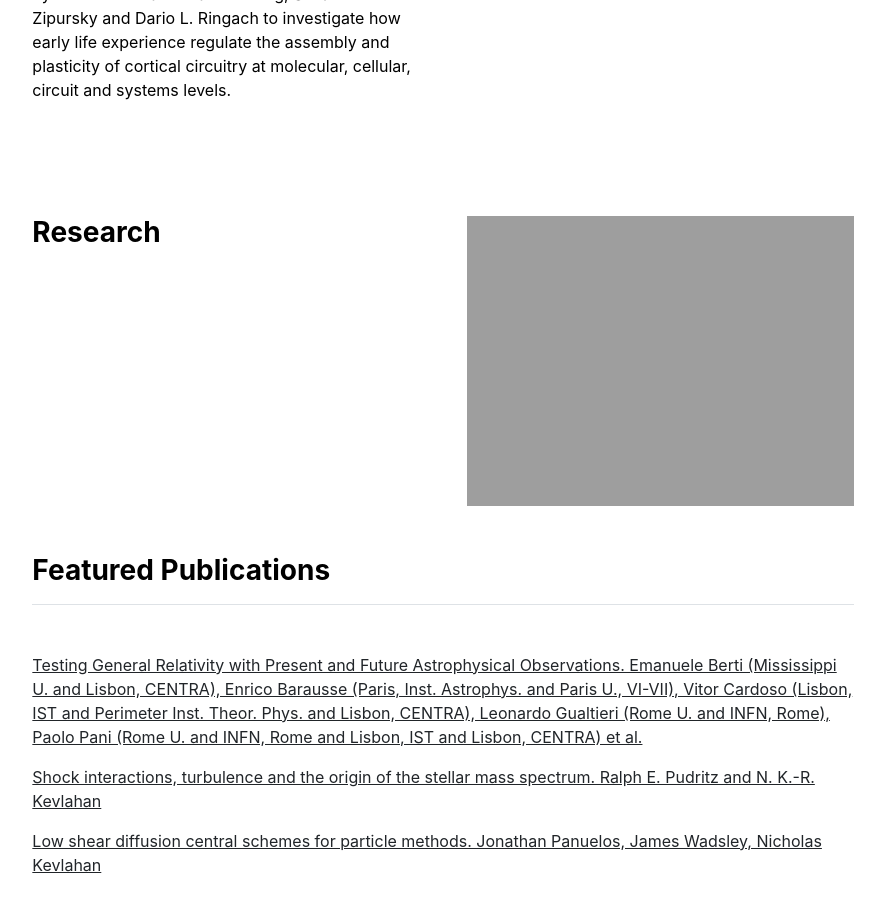
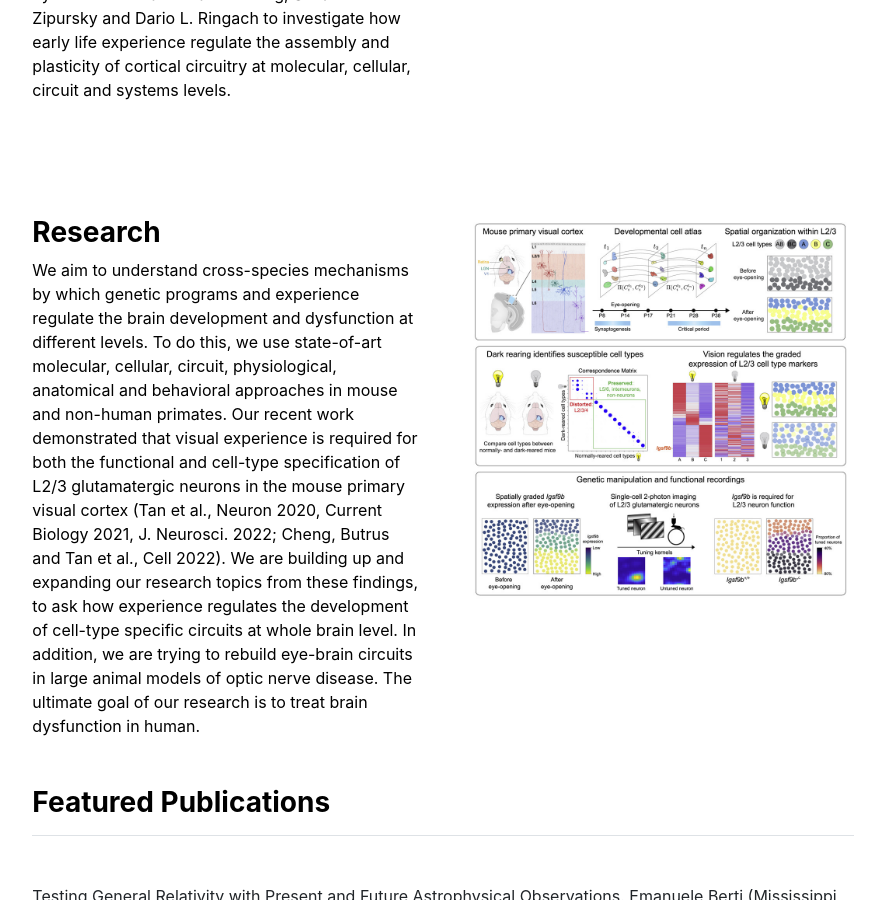
Before and after one commit to Tan-Lab-SIAT/lab-homepage, a Jekyll site: the page built from index.md, in a window 1280 px wide and 900 px high, scrolled down 689 px. Shown: the whole window, without its empty margins (197-1082 px from the left). Built offline with Jekyll 4.4.1, drawn with Linux system fonts in a browser that asks for light colours.

Commit message:
Update home.html

```diff
--- a/_layouts/home.html
+++ b/_layouts/home.html
@@ -17,17 +17,24 @@ layout: default
     {% endfor %}
   </div>
   <div class="col-md-6 text-center">
-    <img src="{{ site.github.url }}/assets/img/neurotree_limingtan.png" alt="Your Name" class="img-fluid" style="max-width:550px;">
+    <img src="{{ site.github.url }}/assets/img/neurotree_limingtan.png" alt="Your Name" class="img-fluid" style="max-width:580px;">
   </div>
 </div>
 
 <div class="row g-5 mb-5">
   <div class="col-md-6">
     <h3 class="fw-bold">Research</h3>
-    {{ content }}
+    {{ 'We aim to understand cross-species mechanisms by which genetic programs and experience regulate the brain development and
+    dysfunction at different levels. To do this, we use state-of-art molecular, cellular, circuit, physiological,
+    anatomical and behavioral approaches in mouse and non-human primates. Our recent work demonstrated that visual experience is
+    required for both the functional and cell-type specification of L2/3 glutamatergic neurons in the mouse primary visual cortex
+    (Tan et al., Neuron 2020, Current Biology 2021, J. Neurosci. 2022; Cheng, Butrus and Tan et al., Cell 2022).
+    We are building up and expanding our research topics from these findings, to ask how experience regulates the development of
+    cell-type specific circuits at whole brain level. In addition, we are trying to rebuild eye-brain circuits in large
+    animal models of optic nerve disease. The ultimate goal of our research is to treat brain dysfunction in human.' }}
   </div>
   <div class="col-md-6">
-    <img src="{{ site.github.url }}/assets/img/home.jpg" alt="Home" width="100%">
+    <img src="{{ site.github.url }}/assets/img/cell_graph.jpg" alt="Home" width="100%">
   </div>
 </div>
 
```
